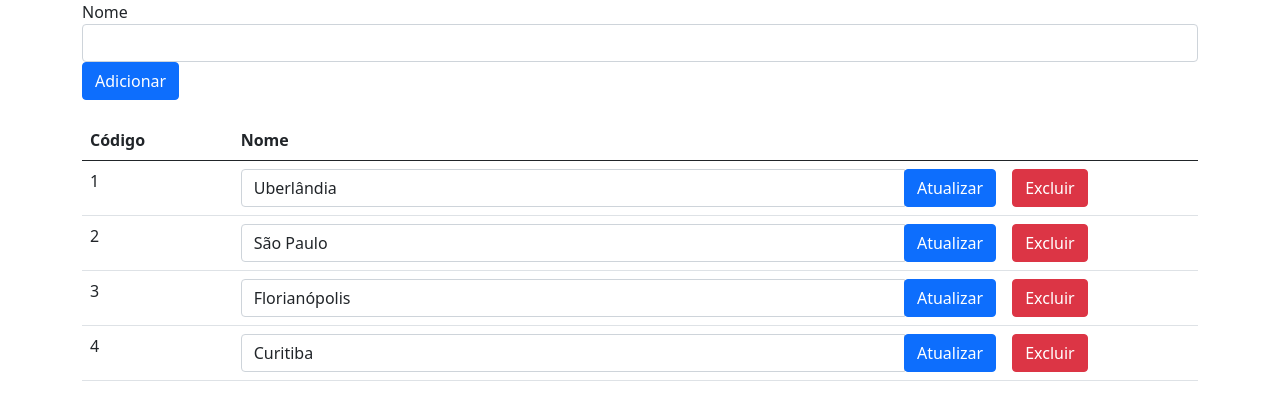
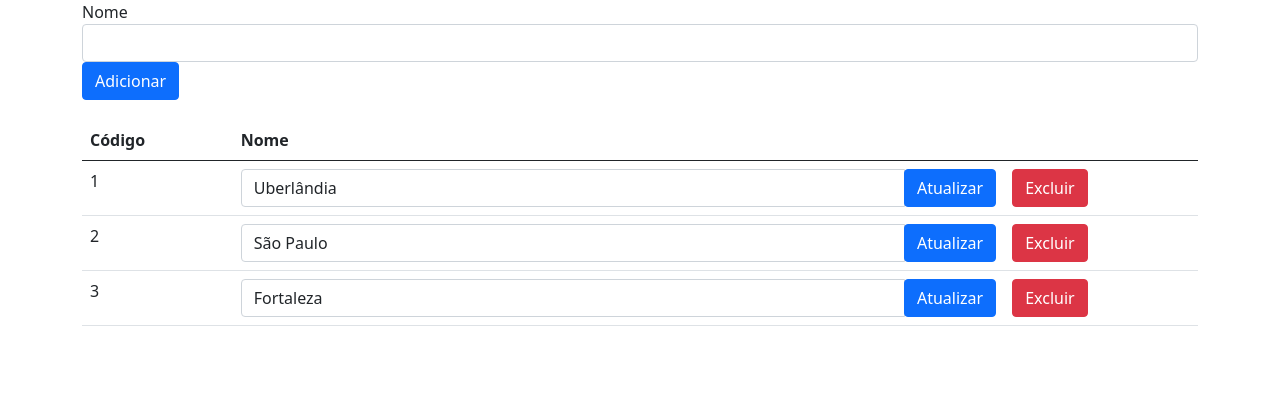
Before and after one commit to andersonmisson/angular-http-algaworks, an Angular app: page / in a window 1280 px wide. Shown: the top 420 px of the page. Built offline with nearby package versions, Linux system fonts and the light colour scheme; data requests are answered from the project's data file.

Commit message:
Fazendo requisição GET e recebendo o retorno

```diff
--- a/src/app/app.component.ts
+++ b/src/app/app.component.ts
@@ -1,18 +1,23 @@
-import { Component } from '@angular/core';
+import { CidadeService } from './cidade.service';
+import { Component, OnInit } from '@angular/core';
 
 @Component({
   selector: 'app-root',
   templateUrl: './app.component.html',
   styleUrls: ['./app.component.css']
 })
-export class AppComponent {
+export class AppComponent implements OnInit {
 
-  cidades = [
-    { id: 1, nome: 'Uberlândia' },
-    { id: 2, nome: 'São Paulo' },
-    { id: 3, nome: 'Florianópolis' },
-    { id: 4, nome: 'Curitiba' }
-  ];
+  cidades = [];
+
+  constructor(private cidadeService: CidadeService) {}
+
+  ngOnInit() {
+    this.cidadeService.consultar()
+      .then(dados => {
+        this.cidades = dados;
+      })
+  }
 
   adicionar(nome: string) {
     alert(nome);
--- a/src/app/app.module.ts
+++ b/src/app/app.module.ts
@@ -1,9 +1,12 @@
 import { BrowserModule } from '@angular/platform-browser';
 import { NgModule } from '@angular/core';
 import { FormsModule } from '@angular/forms';
+import { HttpClientModule } from '@angular/common/http';
 
 import { AppRoutingModule } from './app-routing.module';
 import { AppComponent } from './app.component';
+
+import { CidadeService } from './cidade.service';
 
 
 @NgModule({
@@ -13,9 +16,10 @@ import { AppComponent } from './app.component';
   imports: [
     BrowserModule,
     FormsModule,
+    HttpClientModule,
     AppRoutingModule
   ],
-  providers: [],
+  providers: [CidadeService],
   bootstrap: [AppComponent]
 })
 export class AppModule { }
--- /dev/null
+++ b/src/app/cidade.service.ts
@@ -0,0 +1,15 @@
+import { HttpClient } from '@angular/common/http';
+import { Injectable } from '@angular/core';
+
+@Injectable({
+  providedIn: 'root'
+})
+export class CidadeService {
+
+  constructor(private http: HttpClient) { }
+
+  consultar(): Promise<any> {
+    return this.http.get('http://localhost:3000/cidades')
+      .toPromise();
+  }
+}
```
Also changed, not shown: 1 other file (tests, documents, lock files or other folders).
